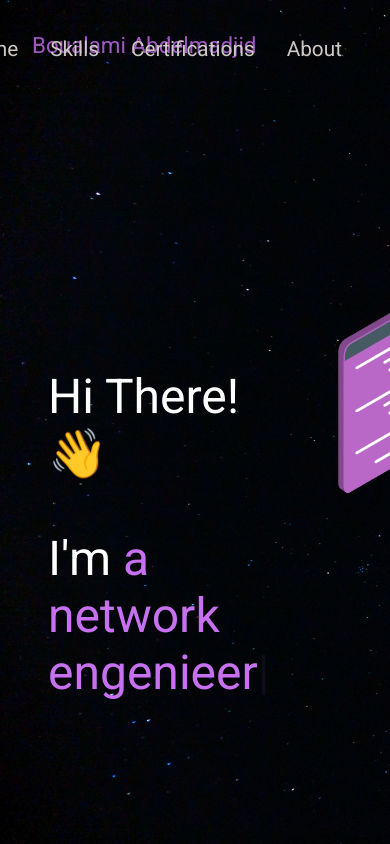
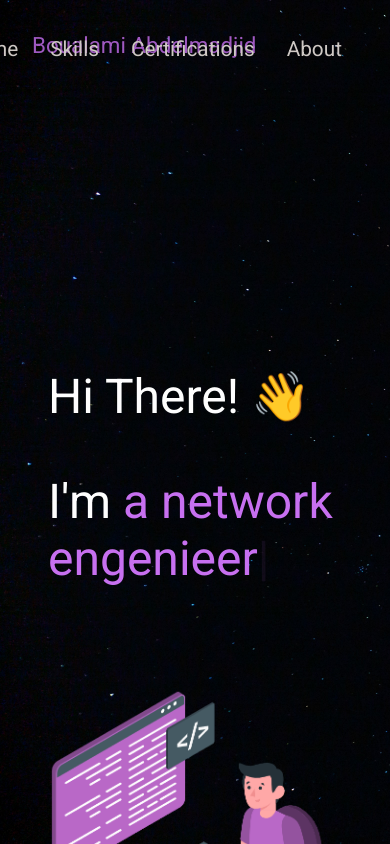
Before and after one commit to Boualami-Abdelmadjid/portfolio, a React (Create React App) app: page / in a window 390 px wide. Built offline with nearby package versions, Linux system fonts and the light colour scheme; a web font is replaced by a local one.

Commit message:
Responsivness

```diff
--- a/package.json
+++ b/package.json
@@ -2,6 +2,7 @@
   "name": "typical2",
   "version": "0.1.0",
   "private": true,
+  "homepage": ".",
   "dependencies": {
     "@camwiegert/typical": "^0.1.1",
     "@testing-library/jest-dom": "^5.16.5",
--- a/public/index.html
+++ b/public/index.html
@@ -14,34 +14,13 @@
       content="Web site created using create-react-app"
     />
     <link rel="apple-touch-icon" href="%PUBLIC_URL%/logo192.png" />
-    <!--
-      manifest.json provides metadata used when your web app is installed on a
-      user's mobile device or desktop. See https://developers.google.com/web/fundamentals/web-app-manifest/
-    -->
+
     <link rel="manifest" href="%PUBLIC_URL%/manifest.json" />
-    <!--
-      Notice the use of %PUBLIC_URL% in the tags above.
-      It will be replaced with the URL of the `public` folder during the build.
-      Only files inside the `public` folder can be referenced from the HTML.
 
-      Unlike "/favicon.ico" or "favicon.ico", "%PUBLIC_URL%/favicon.ico" will
-      work correctly both with client-side routing and a non-root public URL.
-      Learn how to configure a non-root public URL by running `npm run build`.
-    -->
-    <title>React App</title>
+    <title>Majid's portfolio</title>
   </head>
   <body>
     <noscript>You need to enable JavaScript to run this app.</noscript>
     <div id="root"></div>
-    <!--
-      This HTML file is a template.
-      If you open it directly in the browser, you will see an empty page.
-
-      You can add webfonts, meta tags, or analytics to this file.
-      The build step will place the bundled scripts into the <body> tag.
-
-      To begin the development, run `npm start` or `yarn start`.
-      To create a production bundle, use `npm run build` or `yarn build`.
-    -->
   </body>
 </html>
--- a/src/components/Home/Home.module.css
+++ b/src/components/Home/Home.module.css
@@ -23,3 +23,15 @@
   padding-right: 8rem;
   width: 40rem;
 }
+@media screen and (max-width: 1200px) {
+  .main {
+    flex-direction: row;
+    flex-wrap: wrap;
+    justify-content: space-evenly;
+  }
+  .imageContainer img {
+    padding-top: 4rem;
+    padding-right: 20rem;
+    width: 30rem;
+  }
+}
```
Also changed, not shown: 1 other file (tests, documents, lock files or other folders).
